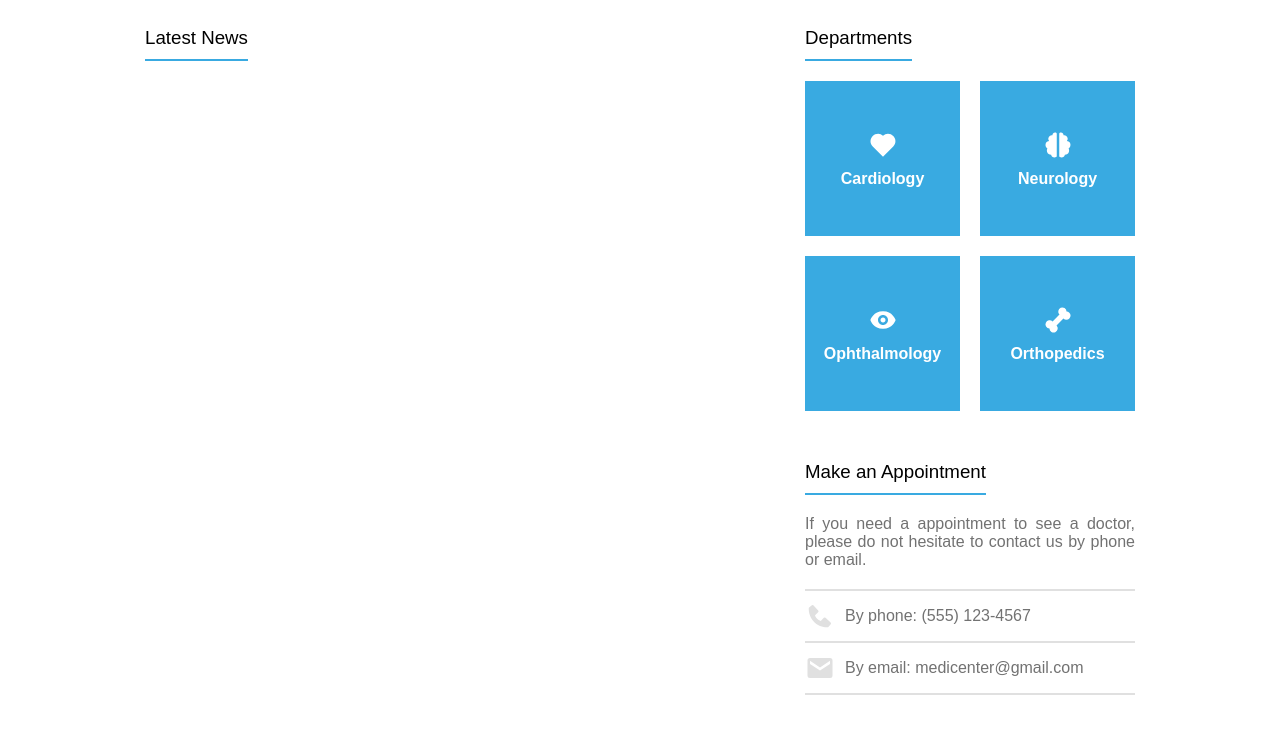
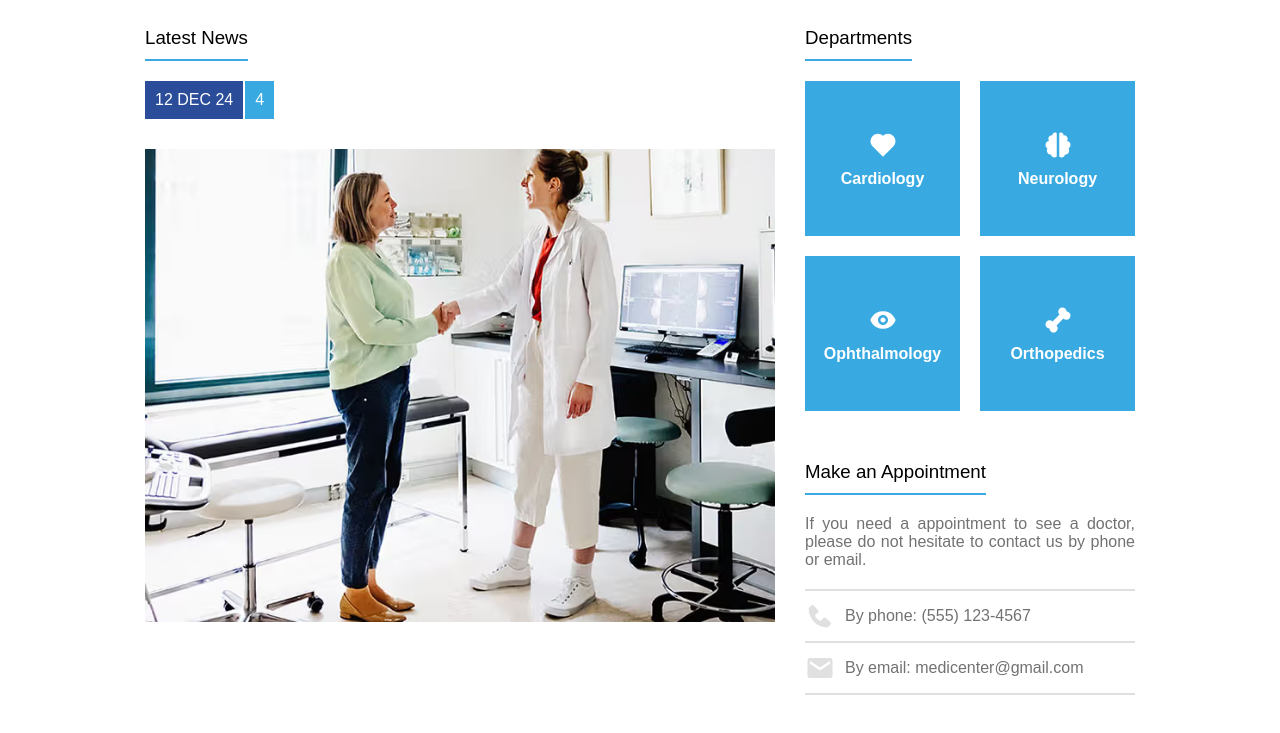
Before and after one commit to hulysses/medicenter, a plain HTML site: page index.html in a window 1280 px wide. Shown: the part 793-1526 px from the top of the page. Drawn offline with Linux system fonts and the light colour scheme.

Commit message:
update banner background image and add news article structure with styles

```diff
--- a/assets/css/styles.css
+++ b/assets/css/styles.css
@@ -60,7 +60,7 @@ nav a:hover {
 #banner {
   display: flex;
   justify-content: center;
-  background-image: url("../images/background.jpg");
+  background-image: url("../images/background.png");
   background-position: center;
   background-size: cover;
   height: 670px;
@@ -217,3 +217,29 @@ nav a:hover {
   padding: 10px 0;
   border-bottom: 2px solid #e0e0e0;
 }
+
+article .date-coments {
+  display: flex;
+  gap: 2px;
+  color: #fff;
+}
+
+article .date {
+  background-color: #2b4c99;
+  padding: 10px;
+}
+
+article .coments {
+  background-color: #39aae1;
+  padding: 10px;
+}
+
+article .news-thumbnail {
+  margin-top: 30px;
+  margin-right: 30px;
+}
+
+article .news-thumbnail img {
+  width: 100%;
+  height: auto;
+}
--- a/index.html
+++ b/index.html
@@ -98,7 +98,18 @@
                     <div class="widget-title">
                         <h3>Latest News</h3>
                     </div>
-                </div>
+                    <div class="widegt-body">
+                        <article>
+                            <div class="date-coments">
+                                <p class="date">12 DEC 24</p>
+                                <p class="coments">4</p>
+                            </div>
+                            <div class="news-thumbnail">
+                                <img src="./assets/images/news-1.png" alt="News cover image">
+                            </div>
+                            <h3></h3>
+                        </article>
+                    </div>
             </section>
             <aside>
                 <div class="widget">
```
Also changed, not shown: assets/images/background.jpg (deleted), assets/images/background.png (added), assets/images/news-1.png (added).
